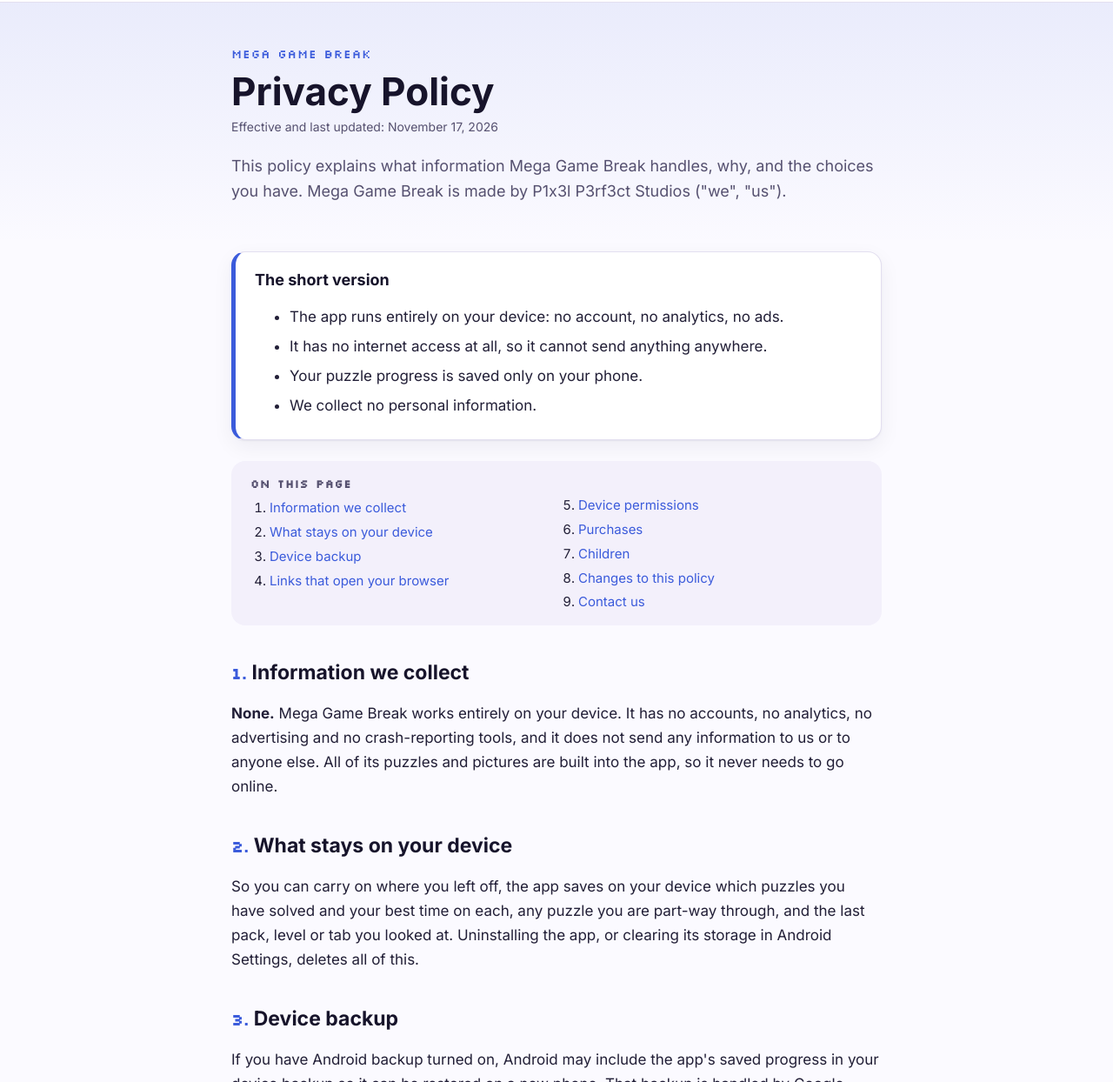
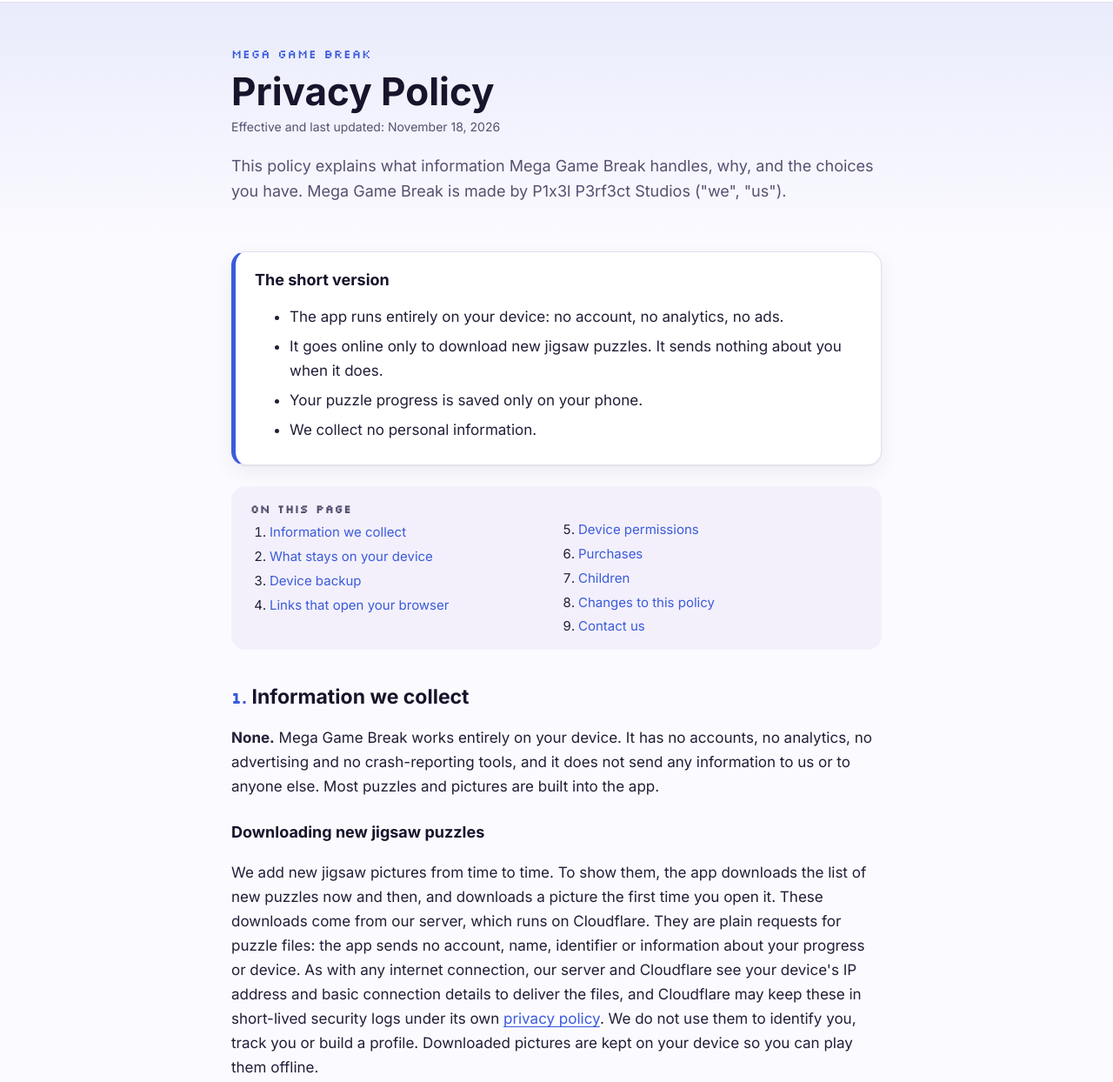
Before and after one commit to sparklynerd2/p1x3lp3rf3ctstudios, a plain HTML site: page public/mega-game-break/privacy/index.html in a window 1280 px wide. Shown: the part 120-1364 px from the top of the page at 87% size. Drawn offline with Linux system fonts and the light colour scheme.

Commit message:
Mega Game Break: describe downloading new jigsaw puzzles
The next app version downloads new jigsaw pictures from a Cloudflare
Worker, so it gains the internet permission. Update the privacy policy
and the app page to say what is downloaded and what is not sent.

Co-Authored-By: Claude Opus 5.5 <noreply@anthropic.com>
Claude-Session: https://claude.ai/code/session_011E33hgABLUsVoEPzHw834q

```diff
--- a/public/mega-game-break/privacy/index.html
+++ b/public/mega-game-break/privacy/index.html
@@ -22,17 +22,17 @@
 </div></header>
 <nav class="subnav" aria-label="Mega Game Break pages"><div class="wrap"><a class="subnav-app" href="/mega-game-break/"><img src="/assets/icons/mega-game-break.png" alt="" width="24" height="24">Mega Game Break</a><div class="subnav-links"><a href="/mega-game-break/">Overview</a><a href="/mega-game-break/privacy/" aria-current="page">Privacy</a><a href="/mega-game-break/terms/">Terms</a></div></div></nav>
 <main id="main">
-<div class="doc-hero"><div class="wrap narrow"><p class="eyebrow">Mega Game Break</p><h1>Privacy Policy</h1><p class="updated">Effective and last updated: November 17, 2026</p><p class="lead">This policy explains what information Mega Game Break handles, why, and the choices you have. Mega Game Break is made by P1x3l P3rf3ct Studios ("we", "us").</p></div></div><div class="wrap narrow doc">
+<div class="doc-hero"><div class="wrap narrow"><p class="eyebrow">Mega Game Break</p><h1>Privacy Policy</h1><p class="updated">Effective and last updated: November 18, 2026</p><p class="lead">This policy explains what information Mega Game Break handles, why, and the choices you have. Mega Game Break is made by P1x3l P3rf3ct Studios ("we", "us").</p></div></div><div class="wrap narrow doc">
 <aside class="summary"><h2>The short version</h2><ul><li>The app runs entirely on your device: no account, no analytics, no ads.</li>
-<li>It has no internet access at all, so it cannot send anything anywhere.</li>
+<li>It goes online only to download new jigsaw puzzles. It sends nothing about you when it does.</li>
 <li>Your puzzle progress is saved only on your phone.</li>
 <li>We collect no personal information.</li></ul></aside>
 <nav class="toc" aria-label="On this page"><h2>On this page</h2><ol><li><a href="#collect">Information we collect</a></li><li><a href="#device">What stays on your device</a></li><li><a href="#backup">Device backup</a></li><li><a href="#links">Links that open your browser</a></li><li><a href="#permissions">Device permissions</a></li><li><a href="#purchases">Purchases</a></li><li><a href="#children">Children</a></li><li><a href="#changes">Changes to this policy</a></li><li><a href="#contact">Contact us</a></li></ol></nav>
-<section id="collect"><h2><span class="num">1.</span> Information we collect</h2><p><strong>None.</strong> Mega Game Break works entirely on your device. It has no accounts, no analytics, no advertising and no crash-reporting tools, and it does not send any information to us or to anyone else. All of its puzzles and pictures are built into the app, so it never needs to go online.</p></section>
+<section id="collect"><h2><span class="num">1.</span> Information we collect</h2><p><strong>None.</strong> Mega Game Break works entirely on your device. It has no accounts, no analytics, no advertising and no crash-reporting tools, and it does not send any information to us or to anyone else. Most puzzles and pictures are built into the app.</p><h3>Downloading new jigsaw puzzles</h3><p>We add new jigsaw pictures from time to time. To show them, the app downloads the list of new puzzles now and then, and downloads a picture the first time you open it. These downloads come from our server, which runs on Cloudflare. They are plain requests for puzzle files: the app sends no account, name, identifier or information about your progress or device. As with any internet connection, our server and Cloudflare see your device's IP address and basic connection details to deliver the files, and Cloudflare may keep these in short-lived security logs under its own <a href="https://www.cloudflare.com/privacypolicy/">privacy policy</a>. We do not use them to identify you, track you or build a profile. Downloaded pictures are kept on your device so you can play them offline.</p></section>
 <section id="device"><h2><span class="num">2.</span> What stays on your device</h2><p>So you can carry on where you left off, the app saves on your device which puzzles you have solved and your best time on each, any puzzle you are part-way through, and the last pack, level or tab you looked at. Uninstalling the app, or clearing its storage in Android Settings, deletes all of this.</p></section>
 <section id="backup"><h2><span class="num">3.</span> Device backup</h2><p>If you have Android backup turned on, Android may include the app's saved progress in your device backup so it can be restored on a new phone. That backup is handled by Google under your Google account and its privacy policy; we cannot see it. You can turn backup off in Android Settings.</p></section>
 <section id="links"><h2><span class="num">4.</span> Links that open your browser</h2><p>A few buttons open a web page in your browser: <em>Photo source</em>, shown when you finish a jigsaw made from a credited photograph, and the Privacy Policy and Terms of Service links on the home screen. Those pages are visited by your browser, not the app, and other websites are covered by their own privacy policies.</p></section>
-<section id="permissions"><h2><span class="num">5.</span> Device permissions</h2><p>The app requests no permissions at all. It does not ask for internet access, and it has no access to your camera, microphone, location, contacts or files.</p></section>
+<section id="permissions"><h2><span class="num">5.</span> Device permissions</h2><p>The app asks only for internet access, which it uses solely to download new jigsaw puzzles as described above. It has no access to your camera, microphone, location, contacts or files.</p></section>
 <section id="purchases"><h2><span class="num">6.</span> Purchases</h2><p>The app is free. It has no in-app purchases, subscriptions or ads.</p></section>
 <section id="children"><h2><span class="num">7.</span> Children</h2><p>Mega Game Break is suitable for all ages and does not collect personal information from anyone, including children.</p></section>
 <section id="changes"><h2><span class="num">8.</span> Changes to this policy</h2><p>If we change this policy, we will update the date at the top of this page. For important changes we will also let you know in the app or on its Google Play listing before they take effect.</p></section>
```
Also changed, not shown: public/mega-game-break/index.html (+1 -1 lines).
